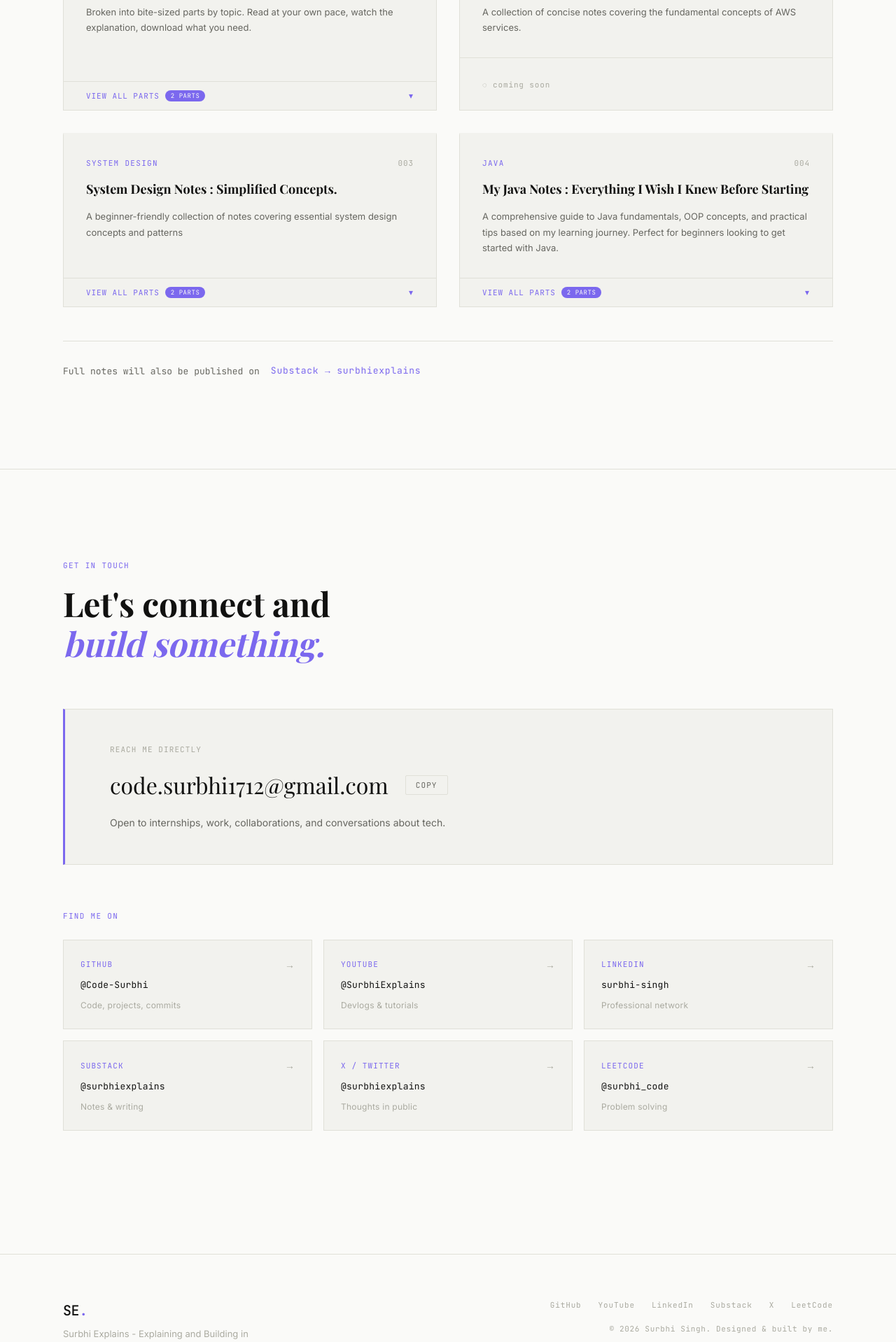
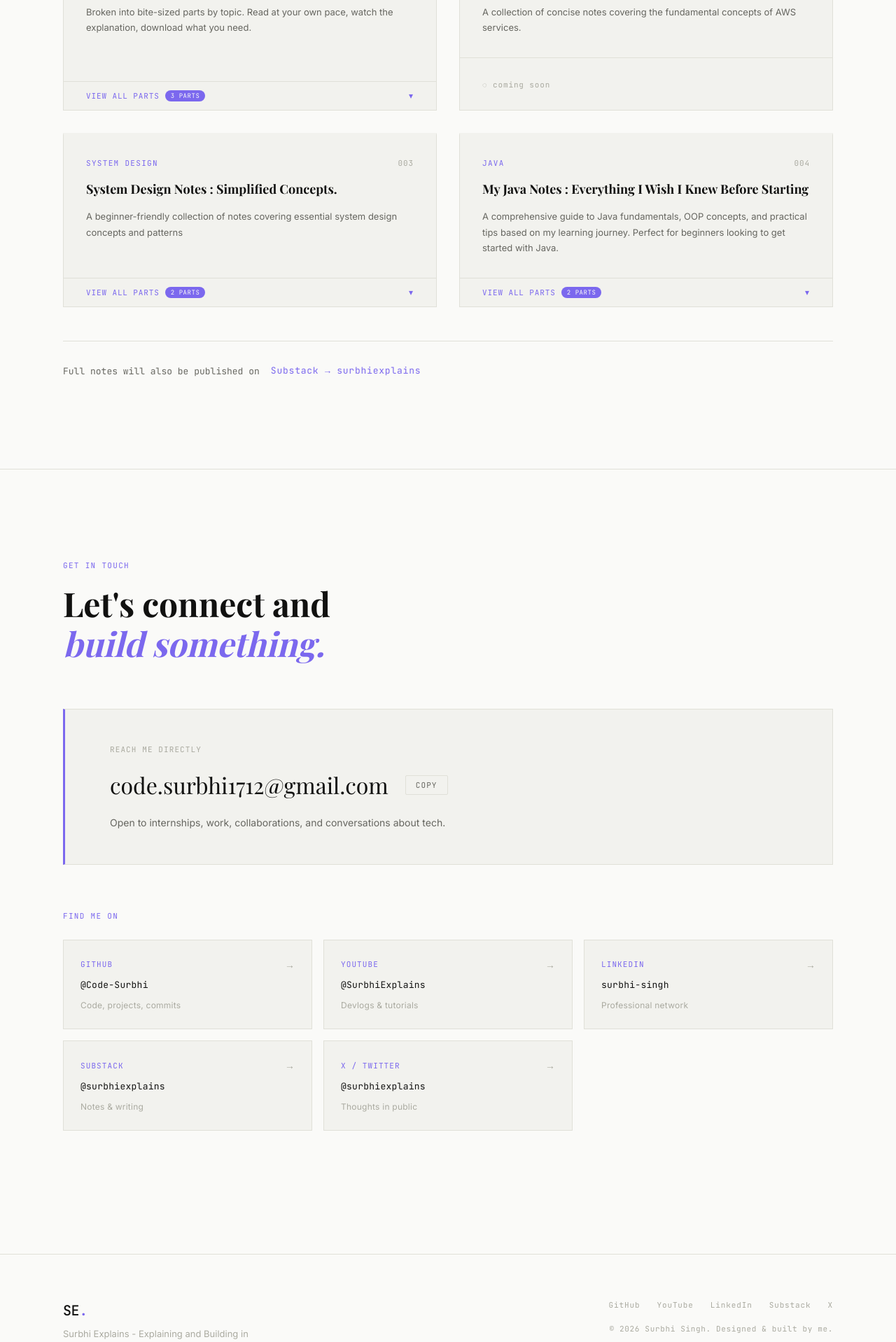
Before and after one commit to Code-Surbhi/SurbhiExplains, a React (Vite) app: page / in a window 1280 px wide. Shown: the part 7860-9778 px from the top of the page at 70% size. Built offline with nearby package versions, Linux system fonts and the light colour scheme; a web font is replaced by a local one.

Commit message:
static website hosting s3 notes upload

```diff
--- a/src/components/Contact/Contact.jsx
+++ b/src/components/Contact/Contact.jsx
@@ -33,12 +33,12 @@ const socials = [
     url: "https://x.com/surbhiexplains",
     description: "Thoughts in public",
   },
-  {
-    platform: "LeetCode",
-    handle: "@surbhi_code",
-    url: "https://leetcode.com/u/surbhi_code/",
-    description: "Problem solving",
-  },
+  // {
+  //   platform: "LeetCode",
+  //   handle: "@surbhi_code",
+  //   url: "https://leetcode.com/u/surbhi_code/",
+  //   description: "Problem solving",
+  // },
 ];
 
 const EMAIL = "code.surbhi1712@gmail.com";
--- a/src/components/Footer/Footer.jsx
+++ b/src/components/Footer/Footer.jsx
@@ -52,13 +52,13 @@ function Footer() {
             >
               X
             </a>
-            <a
+            {/* <a
               href="https://leetcode.com/u/surbhi_code/"
               target="_blank"
               rel="noreferrer"
             >
               LeetCode
-            </a>
+            </a> */}
           </div>
           <p className="footer__copy">
             © {year} Surbhi Singh. Designed & built by me.
--- a/src/components/Notes/Notes.jsx
+++ b/src/components/Notes/Notes.jsx
@@ -29,6 +29,12 @@ const notes = [
             num: "P02",
             title: "Introduction to Simple Storage Service",
             pdf: "",
+            youtube: null,
+          },
+          {
+            num: "P03",
+            title: "Static Website Hosting with S3 ",
+            pdf: "notes/AWS_Labs/01_staticWebsite.pdf",
             youtube: null,
           },
         ],
```
Also changed, not shown: 1 other file (tests, documents, lock files or other folders).
